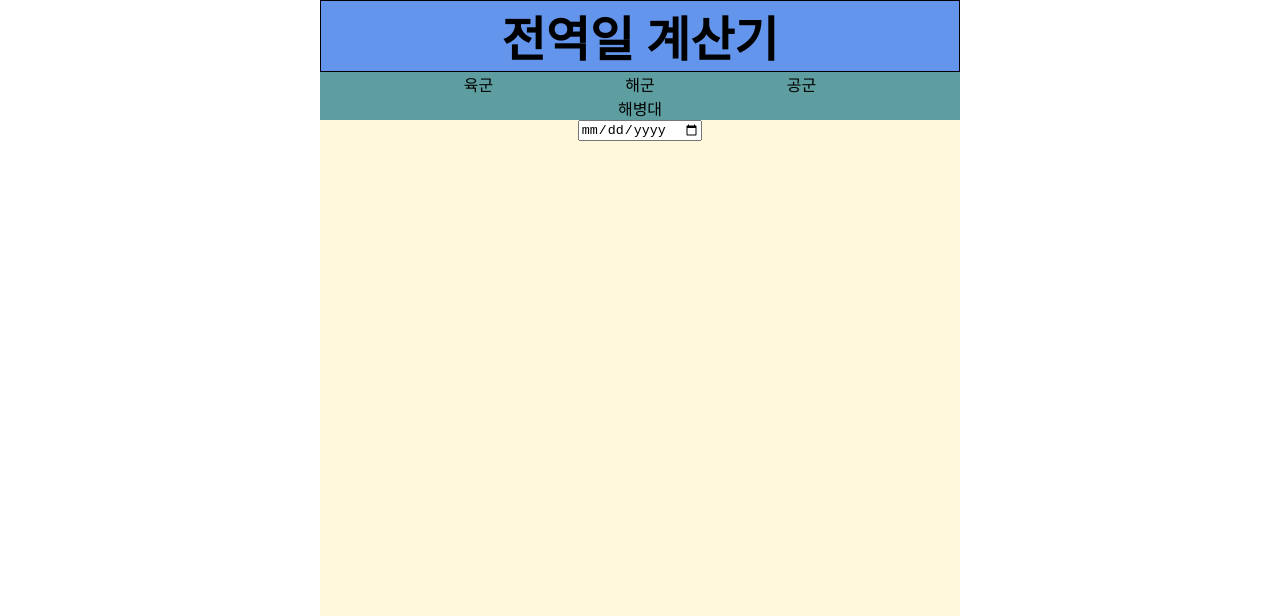
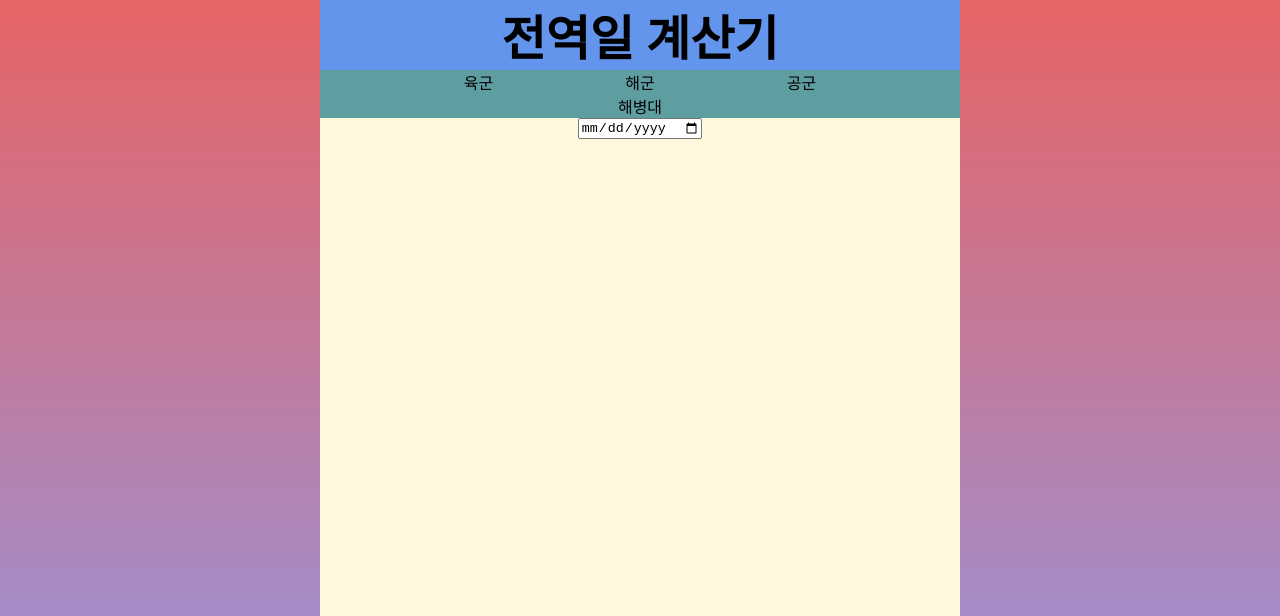
Before and after one commit to anseonghyeon/goon-date, a plain HTML site: page index.html in a window 1280 px wide. Shown: the top 616 px of the page. Drawn offline with Linux system fonts and the light colour scheme.

Commit message:
change background color

```diff
--- a/style.css
+++ b/style.css
@@ -1,12 +1,16 @@
+html {
+    height: 100%;
+}
 body {
     width: 50%;
+    height: 100%;
     margin: 0 auto;
+    background: linear-gradient(#e66465, #9198e5)
 }
 
 header {
     text-align: center;
     background-color: cornflowerblue;
-    border: 1px solid black;
 }
 
 .headline {
@@ -34,7 +38,7 @@ header {
 section {
     background-color: cornsilk;
     text-align: center;
-    height: 500px;
+    height: 83.5%;
 }
 
 footer {
```
